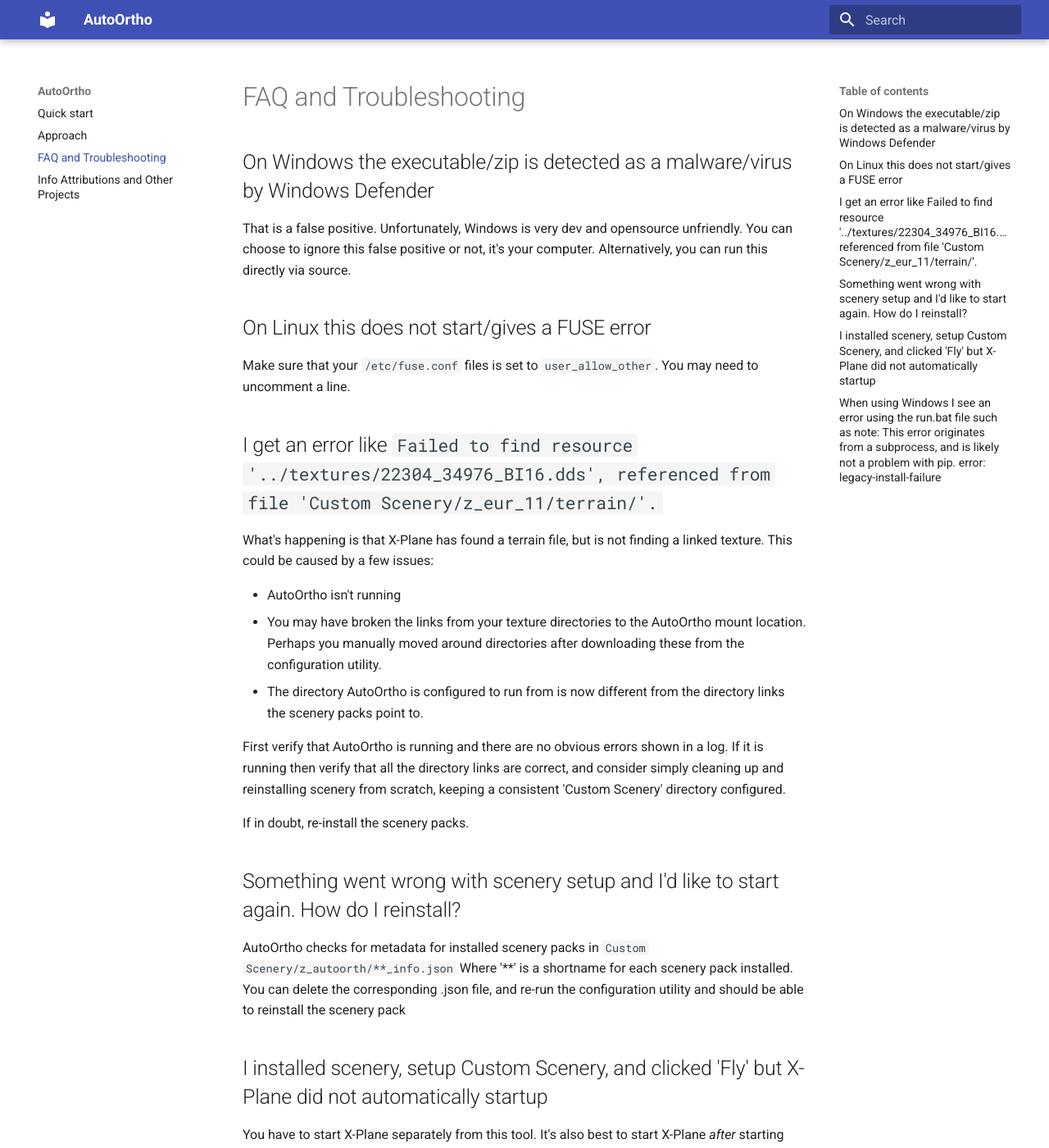
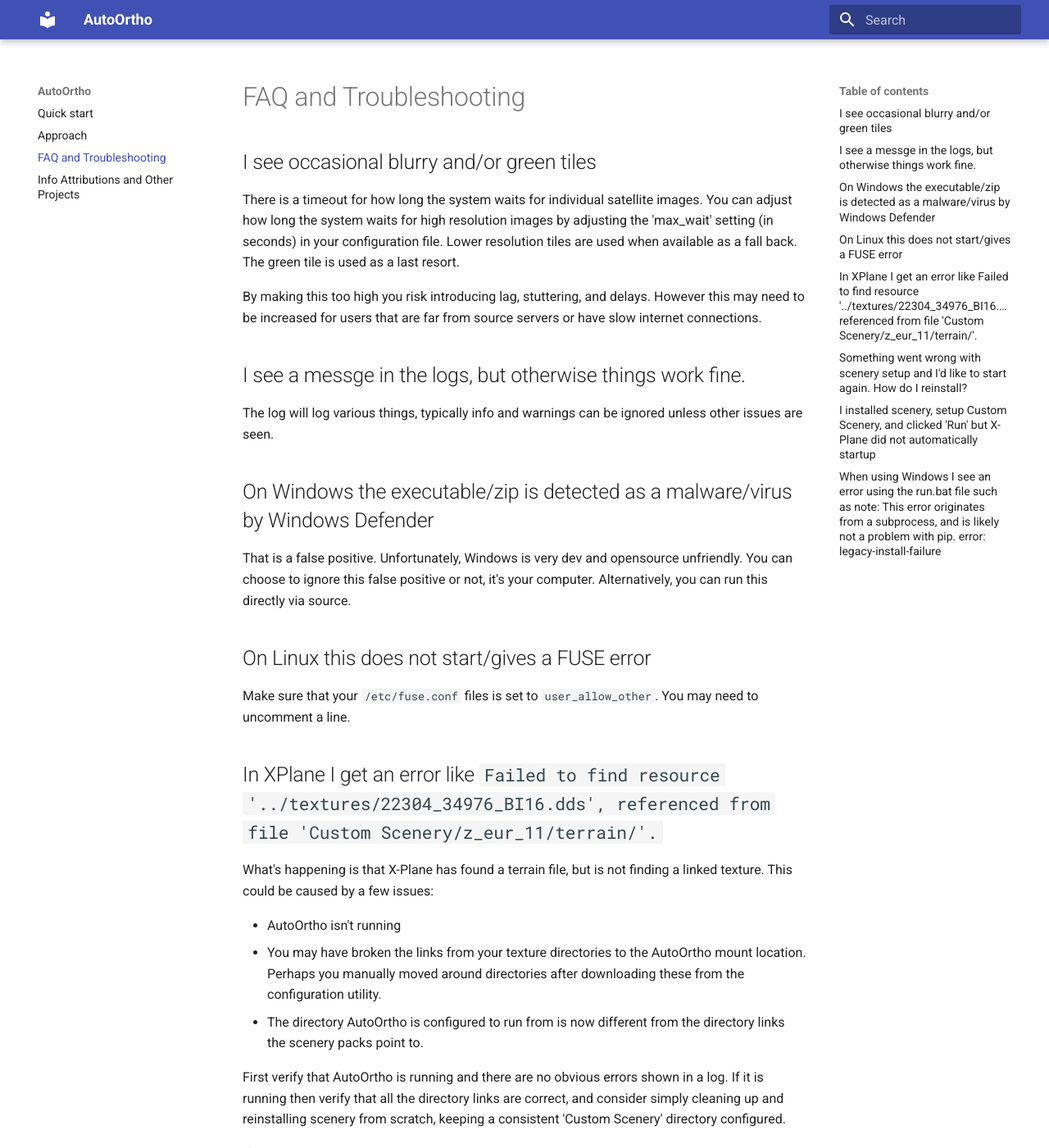
Before and after one commit to kubilus1/autoortho, an MkDocs documentation site: the page built from docs/faq.md, in a window 1280 px wide and 1400 px high. Shown: the whole window at 82% size. Built offline with MkDocs 1.6.1 and Material for MkDocs 9.7.7, drawn with Linux system fonts in a browser that asks for light colours; some of the changed text lies outside the part shown.

Commit message:
Add more FAQs

```diff
--- a/docs/faq.md
+++ b/docs/faq.md
@@ -1,4 +1,19 @@
 # FAQ and Troubleshooting
+
+## I see occasional blurry and/or green tiles
+There is a timeout for how long the system waits for individual satellite
+images.  You can adjust how long the system waits for high resolution
+images by adjusting the 'max_wait' setting (in seconds) in your configuration
+file.  Lower resolution tiles are used when available as a fall back.  The
+green tile is used as a last resort.
+
+By making this too high you risk introducing lag, stuttering, and delays.
+However this may need to be increased for users that are far from source
+servers or have slow internet connections.
+
+## I see a messge in the logs, but otherwise things work fine.
+The log will log various things, typically info and warnings can be ignored
+unless other issues are seen.
 
 ## On Windows the executable/zip is detected as a malware/virus by Windows Defender
 That is a false positive.  Unfortunately, Windows is very dev and opensource unfriendly.  You can choose to ignore this false positive or not, it's your computer.  Alternatively, you can run this directly via source.
@@ -6,7 +21,7 @@
 ## On Linux this does not start/gives a FUSE error
 Make sure that your `/etc/fuse.conf` files is set to `user_allow_other`.  You may need to uncomment a line.
 
-## I get an error like `Failed to find resource '../textures/22304_34976_BI16.dds', referenced from file 'Custom Scenery/z_eur_11/terrain/'.`
+## In XPlane I get an error like `Failed to find resource '../textures/22304_34976_BI16.dds', referenced from file 'Custom Scenery/z_eur_11/terrain/'.`
 
 What's happening is that X-Plane has found a terrain file, but is not finding a linked texture.  This could be caused by a few issues:
 
@@ -21,7 +36,7 @@
 ## Something went wrong with scenery setup and I'd like to start again.  How do I reinstall?
 AutoOrtho checks for metadata for installed scenery packs in `Custom Scenery/z_autoorth/**_info.json`  Where '**' is a shortname for each scenery pack installed.  You can delete the corresponding .json file, and re-run the configuration utility and should be able to reinstall the scenery pack
 
-## I installed scenery, setup Custom Scenery, and clicked 'Fly' but X-Plane did not automatically startup
+## I installed scenery, setup Custom Scenery, and clicked 'Run' but X-Plane did not automatically startup
 You have to start X-Plane separately from this tool.  It's also best to start X-Plane _after_ starting autoortho so that all new files and directories are picked up.
 
 ## When using Windows I see an error using the run.bat file such as ` note: This error originates from a subprocess, and is likely not a problem with pip. error: legacy-install-failure`
```
